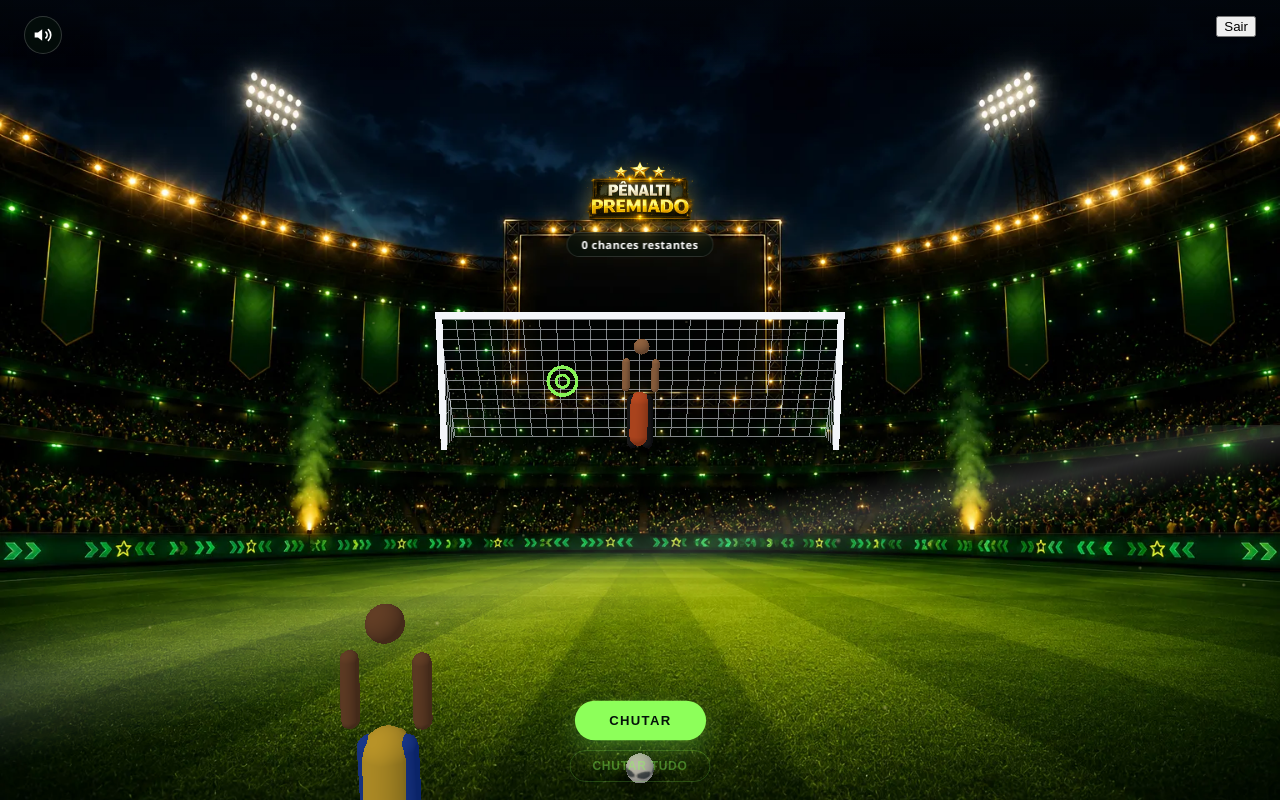
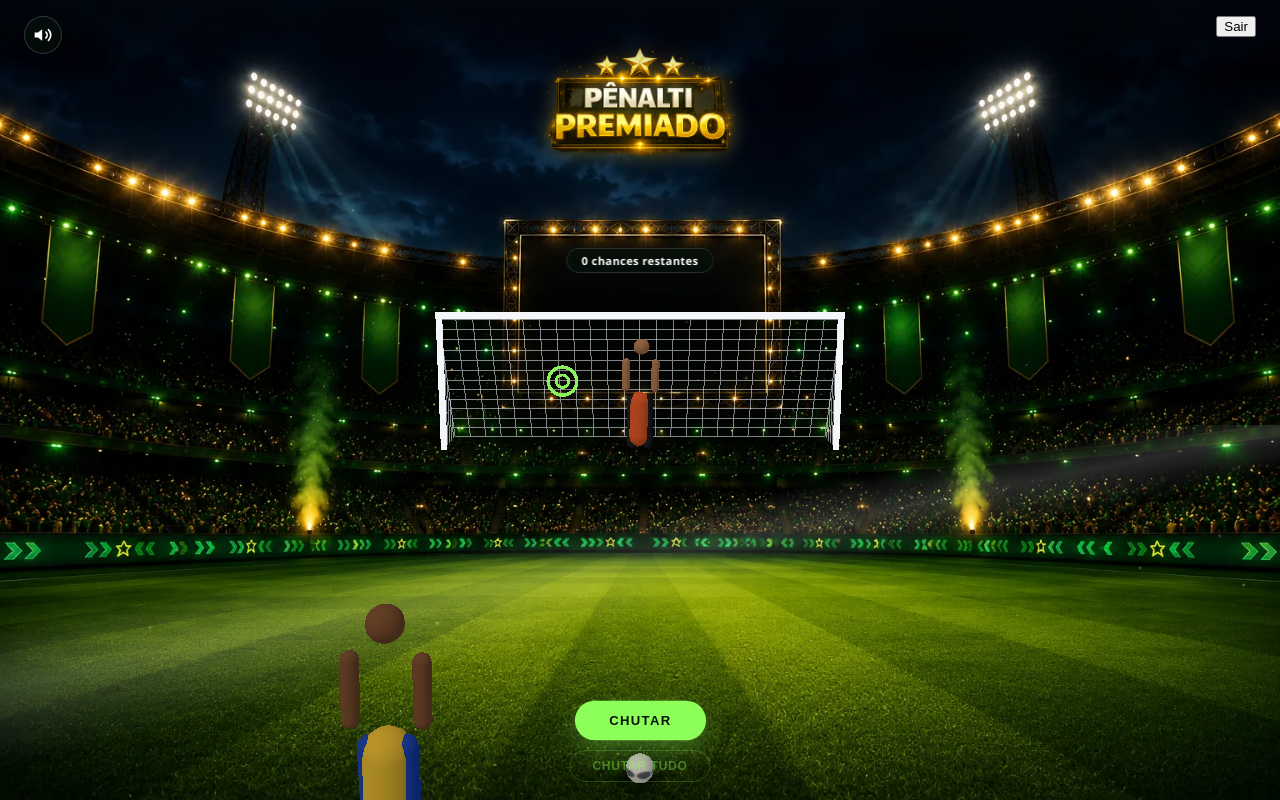
Before and after one commit to theussoares/penalti-web, a Nuxt app: page / in a window 1280 px wide. Built offline with nearby package versions, Linux system fonts and the light colour scheme; no server answers.

Commit message:
style: ajusta posicao/tamanho do logo do telao e do badge de chances

```diff
--- a/app/components/PenaltyGame.client.vue
+++ b/app/components/PenaltyGame.client.vue
@@ -65,9 +65,7 @@ const premiosChutarTudo = ref<PremioGanho[]>([]);
 let engine: PenaltyEngine3D | null = null;
 const sfx = new Sfx();
 
-const chancesRestantesValue = computed(() =>
-  chancesRestantes(playQueue.value),
-);
+const chancesRestantesValue = computed(() => chancesRestantes(playQueue.value));
 const sessaoEncerrada = computed(
   () => sessionStarted.value && isSessionOver(playQueue.value),
 );
@@ -368,9 +366,9 @@ onBeforeUnmount(() => {
 .jumbotron {
   position: absolute;
   left: 50%;
-  top: 20%;
+  top: 45px;
   width: 100%;
-  height: 8%;
+  height: 14%;
   transform: translateX(-50%);
   display: flex;
   align-items: center;
@@ -378,7 +376,7 @@ onBeforeUnmount(() => {
 }
 
 .jumbotron-logo {
-  width: 100%;
+  width: 800px;
   height: 100%;
   object-fit: contain;
   filter: drop-shadow(0 0 10px rgba(255, 210, 63, 0.35));
@@ -387,7 +385,7 @@ onBeforeUnmount(() => {
 .chances-hud {
   position: absolute;
   left: 50%;
-  top: 29%;
+  top: 31%;
   transform: translateX(-50%);
   padding: 4px 14px;
   border-radius: 999px;
```
